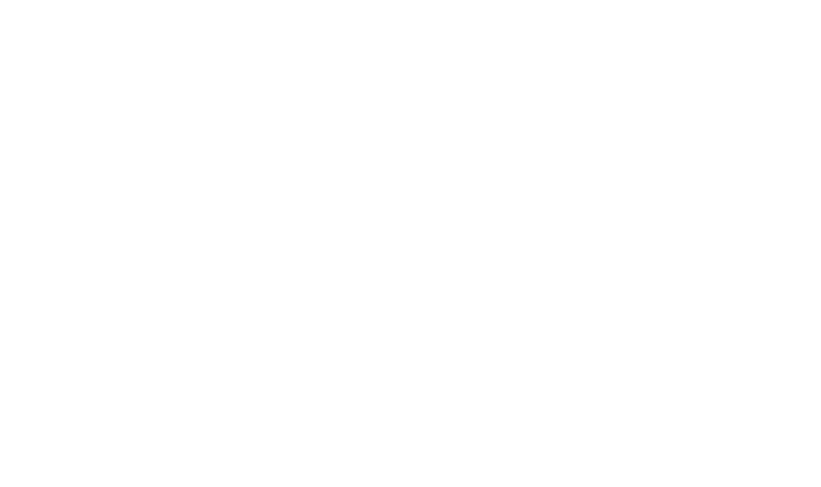
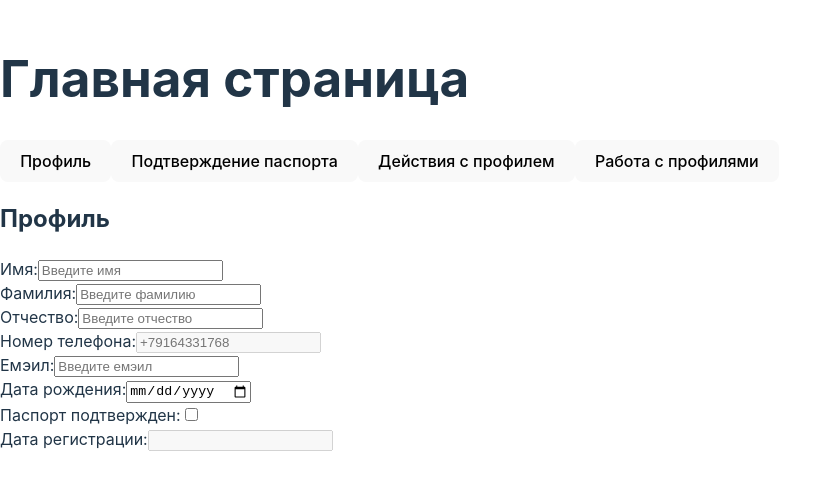
Before and after one commit to vostrexxx/PurePartrners, a React (Vite) app in the folder PPartners/: page /main in a window 1280 px wide. Before the commit this address had no page. Shown: the part 167-654 px from the top of the page, without its empty margins (0-821 px from the left). Built offline with nearby package versions, Linux system fonts and the light colour scheme.

Commit message:
added mainPage

```diff
--- a/PPartners/src/App.jsx
+++ b/PPartners/src/App.jsx
@@ -3,6 +3,7 @@ import { BrowserRouter as Router, Route, Routes } from 'react-router-dom';
 import IdentificationPage from './Components/Pages/Identification/IdentificationPage';
 import LoginPage from './Components/Pages/Login/LoginPage';
 import RegistrationPage from './Components/Pages/Registration/RegistrationPage';
+import MainPage from './Components/Pages/Main/MainPage';
 
 const App = () => {
     return (
@@ -11,6 +12,7 @@ const App = () => {
                 <Route path="/" element={<IdentificationPage />} />
                 <Route path="/login" element={<LoginPage />} />
                 <Route path="/register" element={<RegistrationPage />} />
+                <Route path="/main" element={<MainPage />} />
             </Routes>
         </Router>
     );
--- a/PPartners/src/Components/Pages/Identification/IdentificationPage.jsx
+++ b/PPartners/src/Components/Pages/Identification/IdentificationPage.jsx
@@ -17,18 +17,45 @@ const IdentificationPage = () => {
         setIsValid(isValidPhone);
     };
 
+    // const handleSubmit = async () => {
+    //     if (isValid) {
+    //         try {
+    //             const response = await fetch('http://localhost:8887/auth/checkTelephone/telephone', {
+    //                 method: 'POST',
+    //                 headers: {
+    //                     'Content-Type': 'application/json',
+    //                 },
+    //                 body: JSON.stringify({ phoneNumber }),
+    //             });
+
+    //             const data = await response.json();
+
+    //             if (data.success) {
+    //                 navigate('/login', { state: { phoneNumber } });
+    //             } else {
+    //                 navigate('/register', { state: { phoneNumber } });
+    //             }
+    //         } catch (error) {
+    //             console.error('Ошибка:', error);
+    //         }
+    //     } else {
+    //         alert("Неверный формат номера телефона. Введите в формате: +79164331768");
+    //     }
+    // };
+
     const handleSubmit = async () => {
         if (isValid) {
             try {
-                const response = await fetch('http://localhost:8887/auth/checkTelephone/telephone', {
-                    method: 'POST',
-                    headers: {
-                        'Content-Type': 'application/json',
-                    },
-                    body: JSON.stringify({ phoneNumber }),
+                // заглушка для POST запроса))
+                const mockResponse = await new Promise((resolve) => {
+                    setTimeout(() => {
+                        resolve({
+                            json: () => Promise.resolve({ success: 1 }),
+                        });
+                    }, 1000);
                 });
-
-                const data = await response.json();
+                const data = await mockResponse.json();
+                console.log(data.success)
 
                 if (data.success) {
                     navigate('/login', { state: { phoneNumber } });
@@ -42,33 +69,6 @@ const IdentificationPage = () => {
             alert("Неверный формат номера телефона. Введите в формате: +79164331768");
         }
     };
-
-    // const handleSubmit = async () => {
-    //     if (isValid) {
-    //         try {
-    //             // заглушка для POST запроса))
-    //             const mockResponse = await new Promise((resolve) => {
-    //                 setTimeout(() => {
-    //                     resolve({
-    //                         json: () => Promise.resolve({ success: Math.random() > 0.5 }),
-    //                     });
-    //                 }, 1000);
-    //             });
-    //             const data = await mockResponse.json();
-    //             console.log(data.success)
-
-    //             if (data.success) {
-    //                 navigate('/login', { state: { phoneNumber } });
-    //             } else {
-    //                 navigate('/register', { state: { phoneNumber } });
-    //             }
-    //         } catch (error) {
-    //             console.error('Ошибка:', error);
-    //         }
-    //     } else {
-    //         alert("Неверный формат номера телефона. Введите в формате: +79164331768");
-    //     }
-    // };
 
 
     return (
--- a/PPartners/src/Components/Pages/Login/LoginPage.jsx
+++ b/PPartners/src/Components/Pages/Login/LoginPage.jsx
@@ -1,14 +1,41 @@
 import React, { useState } from 'react';
-import { useLocation } from 'react-router-dom';
+import { useLocation, useNavigate } from 'react-router-dom';
 
 const LoginPage = () => {
     const location = useLocation();
+    const navigate = useNavigate();
     const [phoneNumber, setPhoneNumber] = useState(location.state?.phoneNumber || '');
     const [password, setPassword] = useState('');
     const [rememberMe, setRememberMe] = useState(false);
 
-    const handleLogin = () => {
-        // логика обработки входа пользователя
+    const handleLogin = async () => {
+        // try {
+        //     const response = await fetch('/api/login', {
+        //         method: 'POST',
+        //         headers: {
+        //             'Content-Type': 'application/json',
+        //         },
+        //         body: JSON.stringify({ phoneNumber, password, rememberMe }),
+        //     });
+
+        //     if (response.ok) {
+        //         navigate('/main');
+        //     } else {
+        //         console.error('Ошибка входа');
+        //     }
+        // } catch (error) {
+        //     console.error('Произошла ошибка:', error);
+        // }
+
+        // Заглушка для тестирования:
+
+        const simulateResponse = () => 1;
+        if (simulateResponse() === 1) {
+            navigate('/main');
+        } else {
+            console.error('Ошибка входа');
+        }
+
     };
 
     return (
--- /dev/null
+++ b/PPartners/src/Components/Pages/Main/MainPage.jsx
@@ -0,0 +1,102 @@
+import React, { useState } from 'react';
+
+const MainPage = () => {
+    const [activeSection, setActiveSection] = useState('profile');
+
+
+    const Profile = () => (
+        <div>
+            <h2>Профиль</h2>
+            <div>
+                <label>Имя:</label>
+                <input type="text" placeholder="Введите имя" />
+            </div>
+            <div>
+                <label>Фамилия:</label>
+                <input type="text" placeholder="Введите фамилию" />
+            </div>
+            <div>
+                <label>Отчество:</label>
+                <input type="text" placeholder="Введите отчество" />
+            </div>
+            <div>
+                <label>Номер телефона:</label>
+                <input type="text" placeholder="+79164331768" disabled />
+            </div>
+            <div>
+                <label>Емэил:</label>
+                <input type="email" placeholder="Введите емэил" />
+            </div>
+            <div>
+                <label>Дата рождения:</label>
+                <input type="date" />
+            </div>
+            <div>
+                <label>Паспорт подтвержден:</label>
+                <input type="checkbox" />
+            </div>
+            <div>
+                <label>Дата регистрации:</label>
+                <input type="text" disabled />
+            </div>
+        </div>
+    );
+
+
+    const PassportVerification = () => (
+        <div>
+            <h2>Подтверждение паспорта</h2>
+            <div>
+                <label>Загрузить фото паспорта:</label>
+                <input type="file" />
+            </div>
+        </div>
+    );
+
+    const ProfileActions = () => (
+        <div>
+            <h2>Действия с профилем</h2>
+            <button onClick={() => alert('Выход из профиля')}>Выйти из профиля</button>
+            <button onClick={() => alert('Профиль удален')}>Удалить профиль</button>
+        </div>
+    );
+
+    const ProfileManagement = () => (
+        <div>
+            <h2>Работа с профилями</h2>
+            {/* Здесь можно добавить функционал для управления профилями */}
+        </div>
+    );
+
+    const renderSection = () => {
+        switch (activeSection) {
+            case 'profile':
+                return <Profile />;
+            case 'passport':
+                return <PassportVerification />;
+            case 'actions':
+                return <ProfileActions />;
+            case 'management':
+                return <ProfileManagement />;
+            default:
+                return <Profile />;
+        }
+    };
+
+    return (
+        <div>
+            <h1>Главная страница</h1>
+            <nav>
+                <button onClick={() => setActiveSection('profile')}>Профиль</button>
+                <button onClick={() => setActiveSection('passport')}>Подтверждение паспорта</button>
+                <button onClick={() => setActiveSection('actions')}>Действия с профилем</button>
+                <button onClick={() => setActiveSection('management')}>Работа с профилями</button>
+            </nav>
+            <div>
+                {renderSection()}
+            </div>
+        </div>
+    );
+};
+
+export default MainPage;
```
